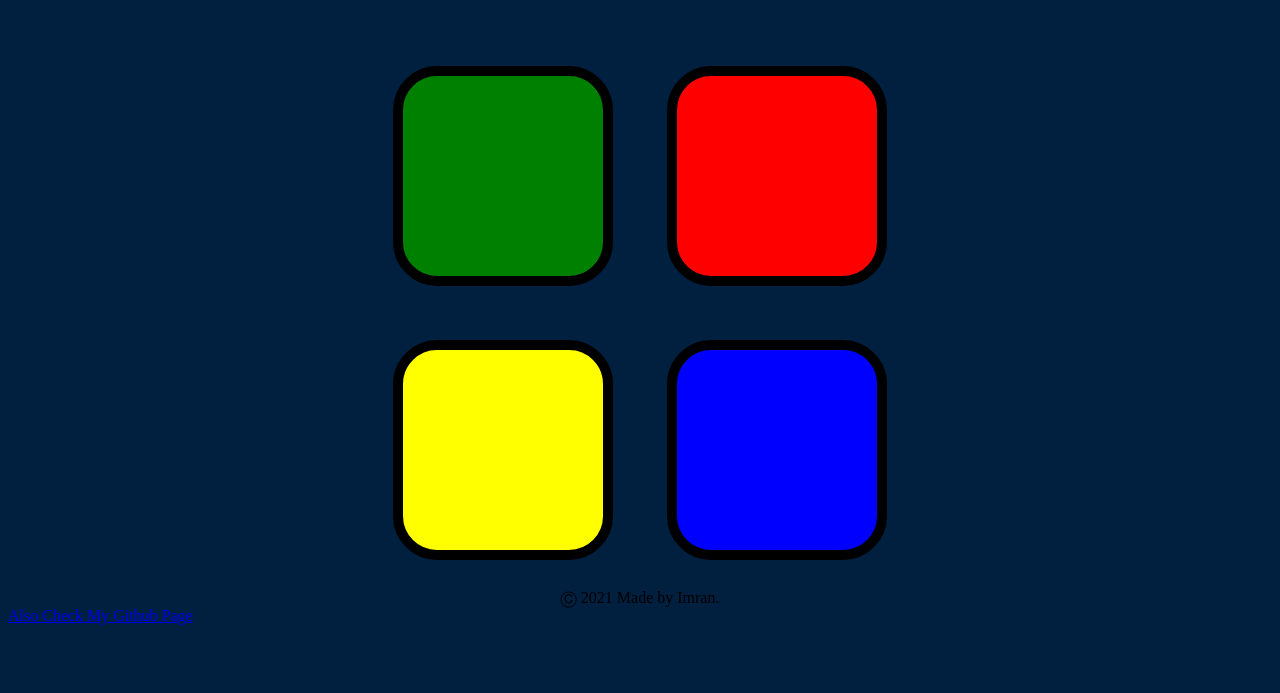
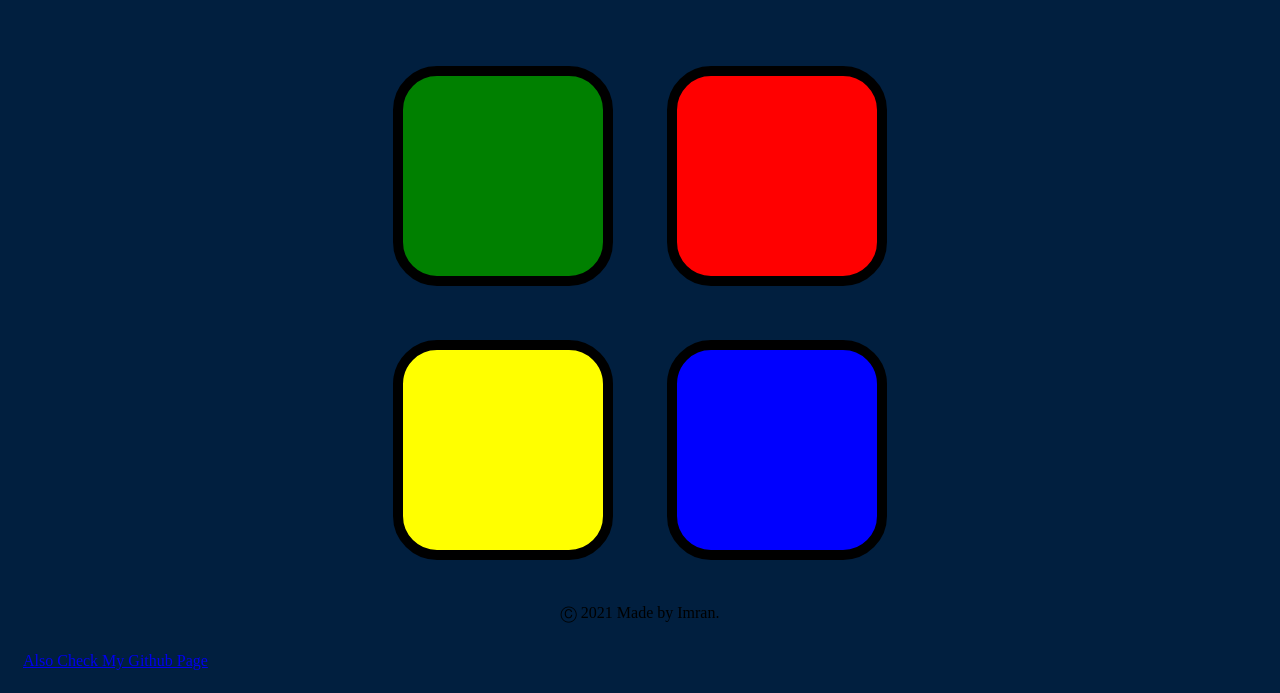
Before and after one commit to Imran6324/simon-game, a plain HTML site: page index.html in a window 1280 px wide. Shown: the part 133-826 px from the top of the page. Before the commit the page ends 800 px from the top, so only its background shows below. Drawn offline with nearby package versions, Linux system fonts and the light colour scheme.

Commit message:
Update styles.css

```diff
--- a/styles.css
+++ b/styles.css
@@ -54,3 +54,6 @@ body {
 .github{
   text-align: left;
 }
+footer{
+   padding: 15px;
+ }
```
